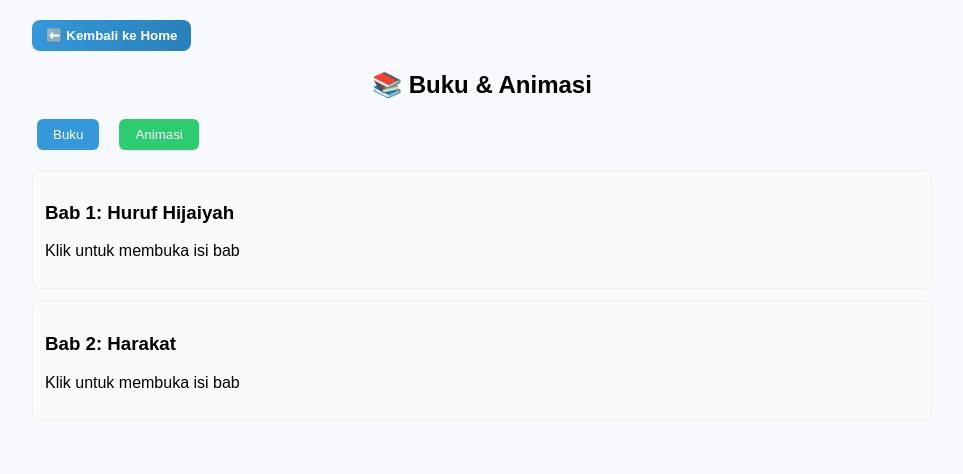
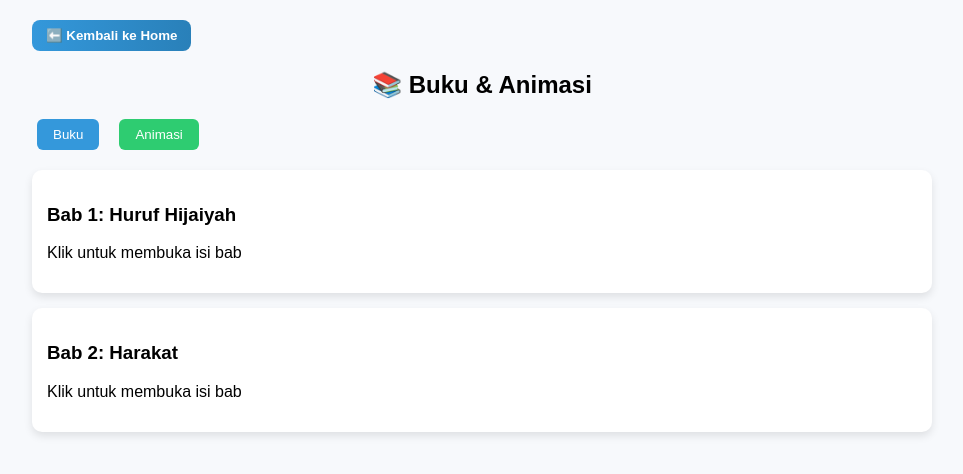
Before and after one commit to sptryogi/alquran-pwa, a React (Vite) app in the folder frontend/: page /book in a window 1280 px wide. Shown: the top 474 px of the page, without its empty margins (158-1121 px from the left). Built offline with nearby package versions, Linux system fonts and the light colour scheme.

Commit message:
Update Book.jsx

```diff
--- a/frontend/src/pages/Book.jsx
+++ b/frontend/src/pages/Book.jsx
@@ -48,7 +48,7 @@ export default function Book() {
             chapters.map(ch => (
               <div
                 key={ch.id}
-                className="chapter-card"
+                className="chapter-card-konten"
                 style={{ cursor: "pointer" }}
                 onClick={() => setSelectedChapter(ch)}
               >
@@ -97,7 +97,7 @@ export default function Book() {
       {activeTab === "animasi" && (
         <div className="chapter-list">
           {chapters.map(ch => (
-            <div key={ch.id} className="chapter-card">
+            <div key={ch.id} className="chapter-card-konten">
               <h3>{ch.title}</h3>
               <iframe
                 width="100%"
```
